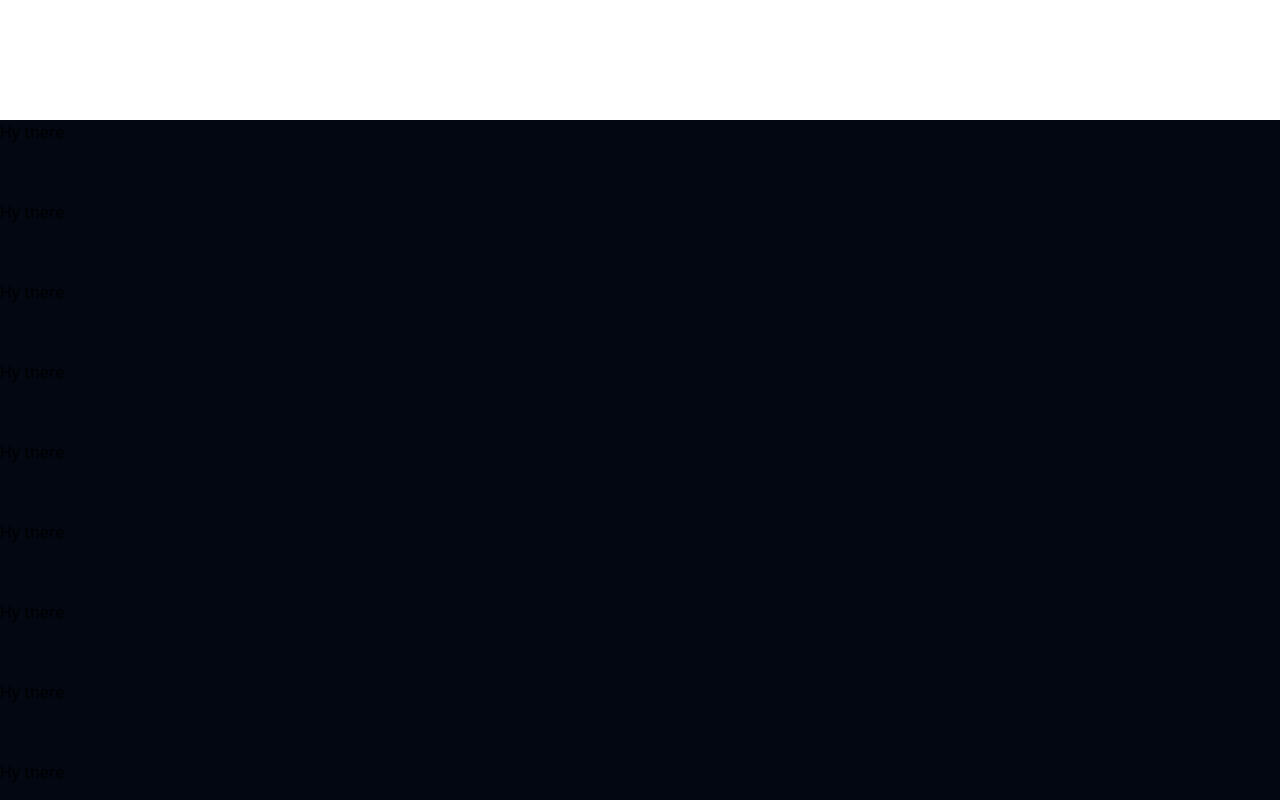
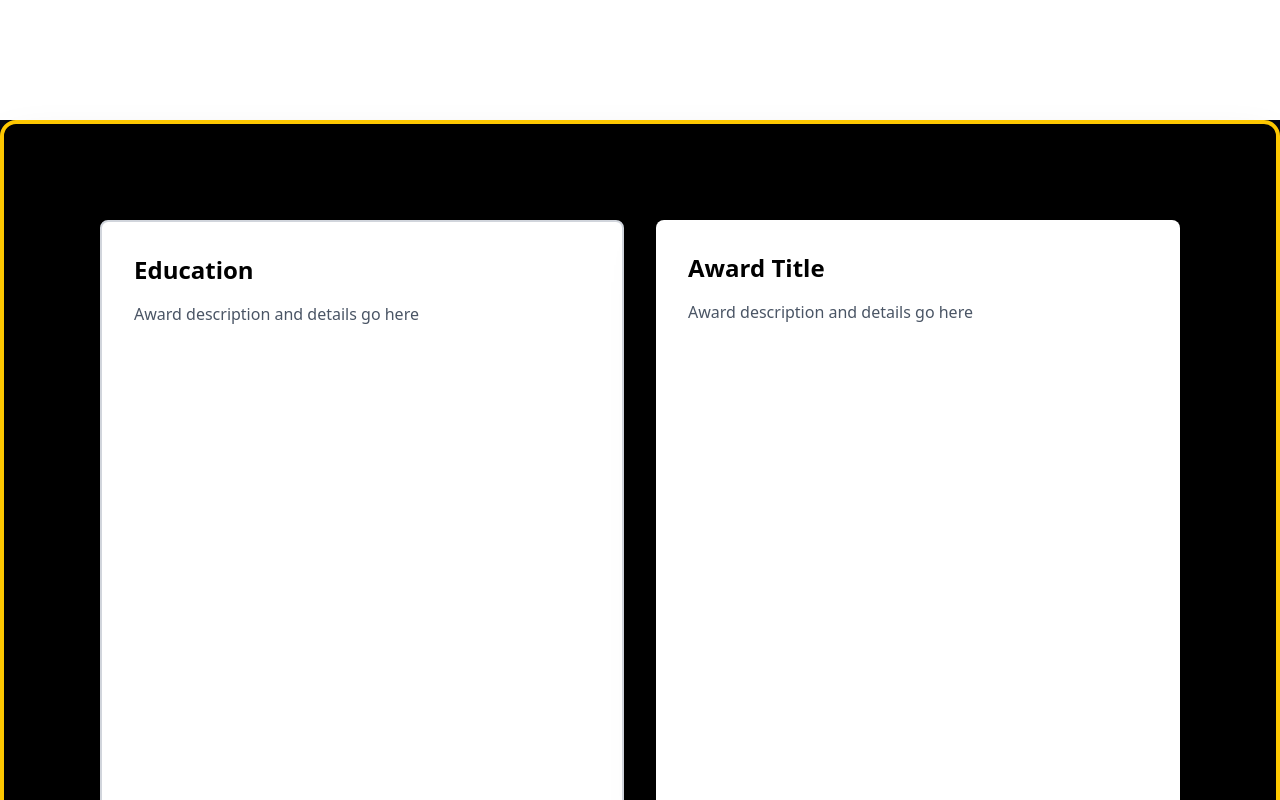
Before and after one commit to Saad10922/Portfolio-Website, a React (Vite) app: page / in a window 1280 px wide. Shown: the part 2120-2920 px from the top of the page. Built offline with nearby package versions, Linux system fonts and the light colour scheme.

Commit message:
Added Structure for Awards Section

```diff
--- a/src/App.jsx
+++ b/src/App.jsx
@@ -2,6 +2,7 @@ import Navbar from './components/navbar/index'
 import Main from './components/main/index'
 import Vision from './components/vision/index'
 import Blogs from './components/blog/index'
+import Awards from './components/awards/index'
 import './App.css'
 function App() {
 
@@ -11,6 +12,7 @@ function App() {
        <Main  />
        <Vision />
        <Blogs />
+       <Awards />
      </div>
   )
 }
--- /dev/null
+++ b/src/components/awards/index.jsx
@@ -0,0 +1,17 @@
+import React from 'react'
+
+const Awards = () => {
+  return (
+    <div className='grid grid-cols-2 bg-black p-20 min-h-screen rounded-2xl border-4 border-yellow-400 shadow-2xl'>
+        <div className='bg-white shadow-2xl p-8 m-4 rounded-lg border-2 border-gray-300'>
+            <span className='text-2xl font-semibold'>Education</span>
+            <div className='mt-4 text-gray-600'>Award description and details go here</div>
+        </div>
+        <div className='bg-white shadow-2xl p-8 m-4 rounded-lg'>
+            <span className='text-2xl font-semibold'>Award Title</span>
+            <div className='mt-4 text-gray-600'>Award description and details go here</div>
+        </div>
+    </div>  )
+}
+
+export default Awards
```
Also changed, not shown: src/assets/images/awards.png (added).
